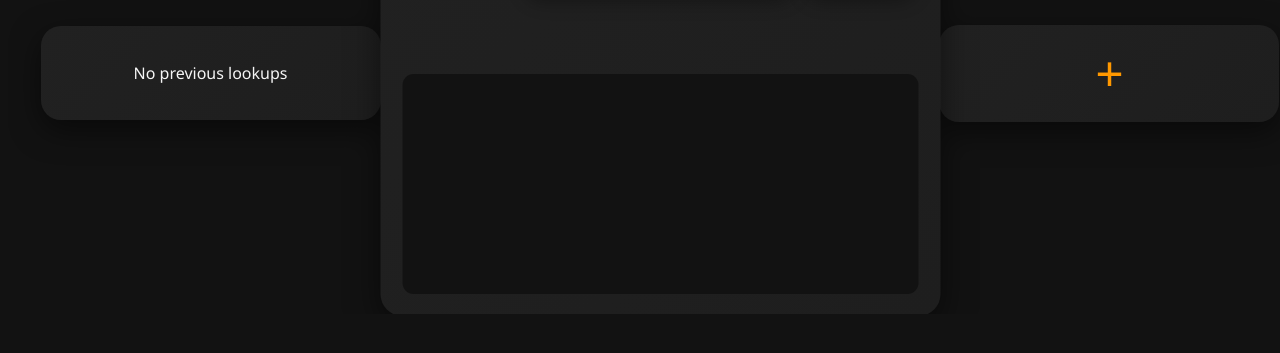
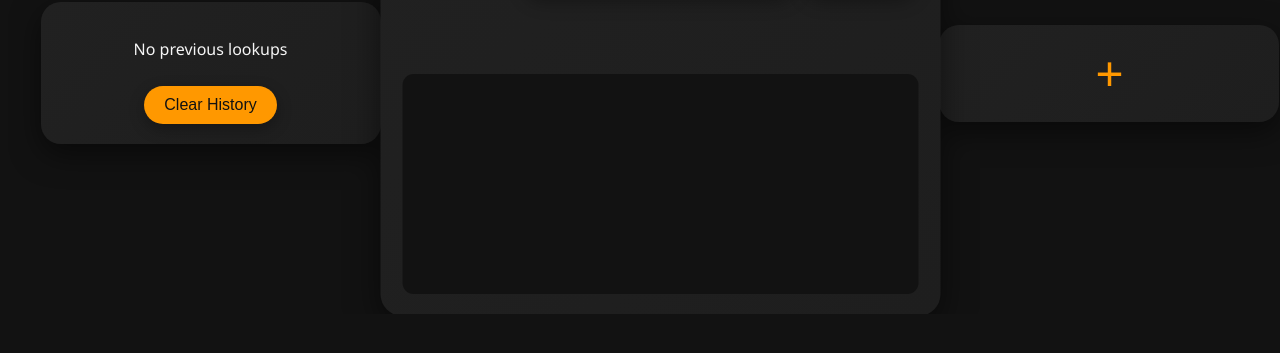
Before and after one commit to JMJAJ/DiscLookUp, a website: page public/index.html in a window 1280 px wide. Shown: the part 175-528 px from the top of the page. Drawn offline with Linux system fonts and the light colour scheme.

Commit message:
Clear up history

```diff
--- a/public/index.html
+++ b/public/index.html
@@ -9,7 +9,10 @@
     <div id="cardWrapper">
         <div id="prevLookups" class="card">
             <!-- Past lookups will be rendered here -->
-            <p>No previous lookups</p>
+            <div id="lookupScroll" class="scroll-container">
+                <p>No previous lookups</p>
+            </div>
+            <button id="clearHistoryButton">Clear History</button>
         </div>
         <div id="currentLookup" class="card current-card">
             <h1>Discord User Information</h1>
--- a/public/script.js
+++ b/public/script.js
@@ -76,9 +76,14 @@ function saveLookup(data) {
     localStorage.setItem('lookups', JSON.stringify(lookups));
 }
 
+document.getElementById('clearHistoryButton').addEventListener('click', function () {
+    localStorage.removeItem('discordLookups');
+    updatePastLookups();
+});
+
 function updatePastLookups() {
-    const prevLookupsContainer = document.getElementById('prevLookups');
-    let lookups = JSON.parse(localStorage.getItem('lookups') || '[]');
+    const lookups = JSON.parse(localStorage.getItem('discordLookups')) || [];
+    const prevLookupsContainer = document.getElementById('lookupScroll');
 
     if (lookups.length === 0) {
         prevLookupsContainer.innerHTML = '<p>No previous lookups</p>';
@@ -94,5 +99,6 @@ function updatePastLookups() {
     `).join('');
 }
 
+
 // Initialize past lookups on page load
 updatePastLookups();
--- a/public/styles.css
+++ b/public/styles.css
@@ -120,6 +120,24 @@ form button:hover {
     color: #ffb74d;
 }
 
+#clearHistoryButton {
+    margin-top: 10px;
+    padding: 10px 20px;
+    background-color: #ff9800;
+    color: #121212;
+    border: none;
+    border-radius: 20px;
+    font-size: 1em;
+    cursor: pointer;
+    box-shadow: 0px 5px 15px rgba(0, 0, 0, 0.3);
+    transition: box-shadow 0.3s ease, transform 0.3s ease;
+}
+
+#clearHistoryButton:hover {
+    box-shadow: 0px 10px 30px rgba(255, 167, 38, 0.5);
+    transform: translateY(-2px);
+}
+
 .lookup-card {
     text-align: left;
     margin-bottom: 10px;
```
